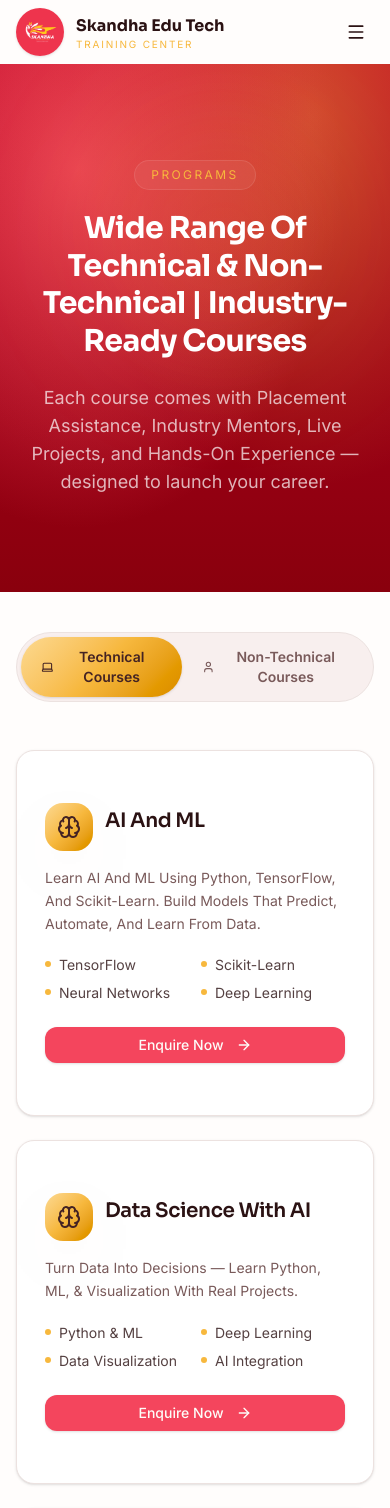
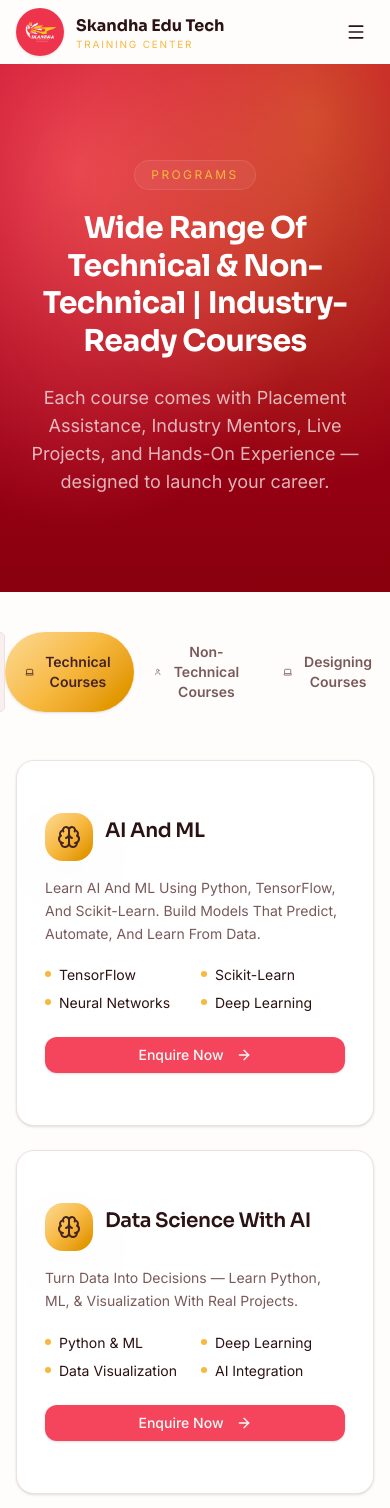
Before and after one commit to skandhaedutech/varsav-web, a React (Vite) app: page /courses in a window 390 px wide. Shown: the top 1508 px of the page. Built offline with nearby package versions, Linux system fonts and the light colour scheme.

Commit message:
Updated courses page and footer

```diff
--- a/src/components/site/Footer.tsx
+++ b/src/components/site/Footer.tsx
@@ -15,16 +15,13 @@ const LINKS = [
 const COURSES = [
   "AI And ML",
   "Data Science With AI",
-  "Data Analytics",
-  "Business Analytics",
   "Full Stack Development",
   "AWS & Azure",
   "Cybersecurity",
-  "SAP FICO",
-  "SAP MM",
+  "SAP FICO S/4HANA",
   "Digital Marketing",
-  "Financial Modelling",
   "Tally Prime",
+  "UI/UX Design",
 ];
 
 export function Footer() {
@@ -36,6 +33,7 @@ export function Footer() {
       />
       <div className="relative mx-auto max-w-7xl px-4 sm:px-6 lg:px-8 py-16">
         <div className="grid gap-10 md:grid-cols-2 lg:grid-cols-4">
+
           <div className="space-y-4">
             <Logo variant="light" />
             <p className="text-sm text-white/70 leading-relaxed">
@@ -81,17 +79,31 @@ export function Footer() {
               ))}
             </ul>
           </div>
+<div>
+  <h4 className="text-sm font-semibold text-gold mb-4 uppercase tracking-wider">
+    Programs
+  </h4>
 
-          <div>
-            <h4 className="text-sm font-semibold text-gold mb-4 uppercase tracking-wider">Programs</h4>
   <ul className="space-y-2.5">
     {COURSES.map((c) => (
       <li key={c}>
-                  <Link to="/courses" className="text-sm text-white/70 hover:text-gold transition-smooth">
+        <Link
+          to="/courses"
+          className="text-sm text-white/70 hover:text-gold transition-smooth"
+        >
           {c}
         </Link>
       </li>
     ))}
+
+    <li className="pt-2">
+      <Link
+        to="/courses"
+        className="text-gold font-semibold hover:underline"
+      >
+        View All Courses →
+      </Link>
+    </li>
   </ul>
 </div>
 
--- a/src/pages/Courses.tsx
+++ b/src/pages/Courses.tsx
@@ -1,5 +1,6 @@
 import { useState } from "react";
 import { Link } from "react-router-dom";
+import { GraduationCap } from "lucide-react";
 import {
   Database, Code, Brain, Shield, TrendingUp, Calculator, Cloud,
   BarChart3, Briefcase, Laptop, User, ArrowRight
@@ -78,15 +79,91 @@ const technicalCourses: Course[] = [
   },
   {
   icon: Calculator,
-    title: "SAP FICO",
-    desc: "Master Financial Accounting And Controlling With SAP FICO.",
-    items: ["Financial Accounting", "Controlling", "Cost Centers", "Ledger Config"],
+  title: "SAP FICO S/4HANA",
+  desc: "Master Financial Accounting And Controlling Using SAP S/4HANA For Modern Enterprise Finance Operations.",
+  items: [
+    "General Ledger",
+    "Accounts Payable",
+    "Accounts Receivable",
+    "Asset Accounting"
+  ],
 },
   {
   icon: Briefcase,
-    title: "SAP MM",
-    desc: "Understand Procurement And Inventory Management With SAP MM.",
-    items: ["Purchase Orders", "Vendor Mgmt", "Material Planning", "Stock Monitoring"],
+  title: "SAP MM S/4HANA",
+  desc: "Learn Procurement, Inventory Management, And Supply Chain Processes Using SAP S/4HANA.",
+  items: [
+    "Procurement",
+    "Inventory Management",
+    "Vendor Management",
+    "Material Planning"
+  ],
+},
+{
+    icon: Code,
+    title: "Java",
+    desc: "Learn Core Java, OOP Concepts, Collections, JDBC, And Enterprise Application Development.",
+    items: ["Core Java", "JDBC", "Collections", "Spring Basics"],
+  },
+  {
+    icon: Code,
+    title: "Python",
+    desc: "Master Python Programming For Automation, Web Development, Data Science, And AI.",
+    items: ["Core Python", "OOP", "Automation", "Projects"],
+  },
+  {
+    icon: Code,
+    title: "Angular",
+    desc: "Build Modern Web Applications Using Angular Framework.",
+    items: ["Components", "Routing", "Services", "API Integration"],
+  },
+  {
+    icon: Code,
+    title: "React JS",
+    desc: "Develop Interactive Frontend Applications Using React.",
+    items: ["Hooks", "State Management", "Components", "API Calls"],
+  },
+  {
+    icon: Laptop,
+    title: "Mobile App Development",
+    desc: "Create Android And Cross-Platform Mobile Applications.",
+    items: ["Flutter", "Android", "Firebase", "Deployment"],
+  },
+  {
+    icon: Shield,
+    title: "Software Testing",
+    desc: "Learn Manual And Automation Testing Concepts.",
+    items: ["Manual Testing", "Test Cases", "Bug Tracking", "QA"],
+  },
+  {
+    icon: Shield,
+    title: "Selenium Automation",
+    desc: "Automate Web Testing Using Selenium Framework.",
+    items: ["Selenium", "TestNG", "Automation", "Frameworks"],
+  },
+  {
+    icon: Cloud,
+    title: "DevOps",
+    desc: "Master CI/CD, Docker, Jenkins, And Cloud Deployment.",
+    items: ["Docker", "Jenkins", "Git", "CI/CD"],
+  },
+  {
+    icon: Cloud,
+    title: "CCNA",
+    desc: "Learn Networking Fundamentals And Cisco Technologies.",
+    items: ["Routing", "Switching", "Networking", "Cisco"],
+  },
+  {
+    icon: Shield,
+    title: "Ethical Hacking",
+    desc: "Understand Security Testing And Ethical Hacking Techniques.",
+    items: ["Pen Testing", "Network Security", "Kali Linux", "Security Tools"],
+  },
+  {
+    icon: Brain,
+    title: "Generative AI",
+    desc: "Build AI Solutions Using LLMs, Prompt Engineering, And AI Tools.",
+    items: ["LLMs", "Prompt Engineering", "OpenAI APIs", "Projects"],
   },
 ];
 
@@ -133,13 +210,45 @@ const nonTechnicalCourses: Course[] = [
     desc: "Master Project Scheduling And Resource Management.",
     items: ["WBS Creation", "Milestone Tracking", "Risk Assessment", "Budget Control"],
   },
+  {
+    icon: User,
+    title: "Spoken English",
+    desc: "Improve Communication, Vocabulary, And Interview Skills.",
+    items: ["Grammar", "Vocabulary", "Public Speaking", "Interviews"],
+  },
+  {
+    icon: Briefcase,
+    title: "Microsoft Office",
+    desc: "Master MS Word, Excel, PowerPoint, And Outlook.",
+    items: ["Excel", "Word", "PowerPoint", "Reports"],
+  },
+];
+const designingCourses: Course[] = [
+  {
+    icon: Laptop,
+    title: "UI/UX Design",
+    desc: "Design User-Friendly Digital Experiences Using Modern Design Principles.",
+    items: ["Figma", "Wireframing", "Prototyping", "User Research"],
+  },
+  {
+    icon: Laptop,
+    title: "Photoshop & Illustrator",
+    desc: "Create Professional Graphics, Branding, And Marketing Assets.",
+    items: ["Photoshop", "Illustrator", "Logo Design", "Branding"],
+  },
+  {
+    icon: Laptop,
+    title: "Video Editing & Color Grading",
+    desc: "Learn Professional Video Editing And Post Production.",
+    items: ["Premiere Pro", "After Effects", "Color Grading", "Editing"],
+  },
 ];
 
-type Tab = "technical" | "non-technical";
+type Tab = "technical" | "non-technical" | "designing";
 
 export default function Courses() {
   const [tab, setTab] = useState<Tab>("technical");
-  const courses = tab === "technical" ? technicalCourses : nonTechnicalCourses;
+  const courses = tab === "technical" ? technicalCourses : tab === "non-technical" ? nonTechnicalCourses : designingCourses;
 
   return (
     <PageShell>
@@ -152,10 +261,12 @@ export default function Courses() {
       {/* Tab Switcher */}
       <section className="py-10 pb-0">
         <div className="mx-auto max-w-7xl px-4 sm:px-6 lg:px-8">
-          <div className="inline-flex relative p-1 rounded-full bg-muted border border-border mb-0">
+          <div className="flex justify-center">
+  <div className="inline-flex relative p-1 rounded-full bg-muted border border-border mb-0"></div>
             {([
               { key: "technical" as Tab, label: "Technical Courses", Icon: Laptop },
               { key: "non-technical" as Tab, label: "Non-Technical Courses", Icon: User },
+              { key: "designing" as Tab, label: "Designing Courses", Icon: Laptop },
             ]).map(({ key, label, Icon }) => {
               const active = tab === key;
               return (
@@ -179,35 +290,96 @@ export default function Courses() {
 
      <section className="py-12">
   <div className="mx-auto max-w-7xl px-4 sm:px-6 lg:px-8 grid md:grid-cols-2 lg:grid-cols-3 gap-6">
+
     {courses.map((c) => (
-            <Card key={c.title} className="hover-lift border-border overflow-hidden group">
+      <Card
+        key={c.title}
+        className="hover-lift border-border overflow-hidden group"
+      >
         <CardContent className="p-7">
           <div className="flex items-start gap-3">
             <div className="h-12 w-12 rounded-xl bg-gradient-gold flex items-center justify-center shadow-glow shrink-0">
               <c.icon className="h-6 w-6 text-navy-deep" />
             </div>
-                  <h3 className="text-xl font-semibold mt-1">{c.title}</h3>
+
+            <h3 className="text-xl font-semibold mt-1">
+              {c.title}
+            </h3>
           </div>
-                <p className="mt-4 text-sm text-muted-foreground leading-relaxed">{c.desc}</p>
+
+          <p className="mt-4 text-sm text-muted-foreground leading-relaxed">
+            {c.desc}
+          </p>
+
           <ul className="mt-5 grid grid-cols-2 gap-x-3 gap-y-2">
             {c.items.map((item) => (
               <li key={item} className="flex gap-2 text-sm">
                 <span className="mt-1.5 h-1.5 w-1.5 rounded-full bg-gold shrink-0" />
-                      <span className="text-foreground/80">{item}</span>
+                <span>{item}</span>
               </li>
             ))}
           </ul>
-                <Button asChild className="mt-6 w-full bg-primary text-primary-foreground hover:opacity-90">
+
+          <Button
+            asChild
+            className="mt-6 w-full bg-primary text-primary-foreground"
+          >
             <Link to="/contact">
-                    Enquire Now <ArrowRight className="ml-1 h-4 w-4" />
+              Enquire Now
+              <ArrowRight className="ml-1 h-4 w-4" />
             </Link>
           </Button>
         </CardContent>
       </Card>
     ))}
+
   </div>
+
+  {/* Common Benefits Card */}
+
+  <div className="mx-auto max-w-5xl px-4 mt-12">
+    <Card className="border-0 bg-gradient-brand text-white shadow-2xl overflow-hidden">
+      <CardContent className="p-8 text-center">
+
+       <div className="flex items-center justify-center gap-3 mb-8">
+  <GraduationCap className="h-8 w-8 text-yellow-300" />
+  <h3 className="text-3xl font-bold text-white">
+    Course Benefits
+  </h3>
+</div>
+
+        <div className="grid md:grid-cols-2 lg:grid-cols-3 gap-5 text-left">
+         <div className="flex items-center gap-2 font-medium text-white">
+  <span className="text-yellow-300">✔</span>
+  <span>Free Internship</span>
+</div>
+          <div className="flex items-center gap-2 font-medium text-white">
+  <span className="text-yellow-300">✔</span>
+<span>Free Communication Skills Training</span>
+</div>
+          <div className="flex items-center gap-2 font-medium text-white">
+  <span className="text-yellow-300">✔</span>
+  <span>Free Job Profile Support</span>
+</div>
+          <div className="flex items-center gap-2 font-medium text-white">
+  <span className="text-yellow-300">✔</span>
+  <span>Free Interview Sessions</span>
+</div>
+          <div className="flex items-center gap-2 font-medium text-white">
+  <span className="text-yellow-300">✔</span>
+  <span>Free Group Discussion Training</span>
+</div>
+          <div className="flex items-center gap-2 font-medium text-white">
+  <span className="text-yellow-300">✔</span>
+  <span>Certification Exam</span>
+</div>
+        </div>
+
+      </CardContent>
+    </Card>
+  </div>
+
 </section>
-
       <section className="py-20 bg-gradient-brand text-white text-center">
         <div className="mx-auto max-w-3xl px-4">
           <h2 className="text-3xl md:text-4xl font-bold">Need Help Choosing the Right Course?</h2>
@@ -219,7 +391,9 @@ export default function Courses() {
             <Link to="/contact">Book a Free Counselling Call</Link>
           </Button>
         </div>
+
       </section>
+
     </PageShell>
   );
 }
```
Lines whose indentation alone changed are shown as unchanged.
